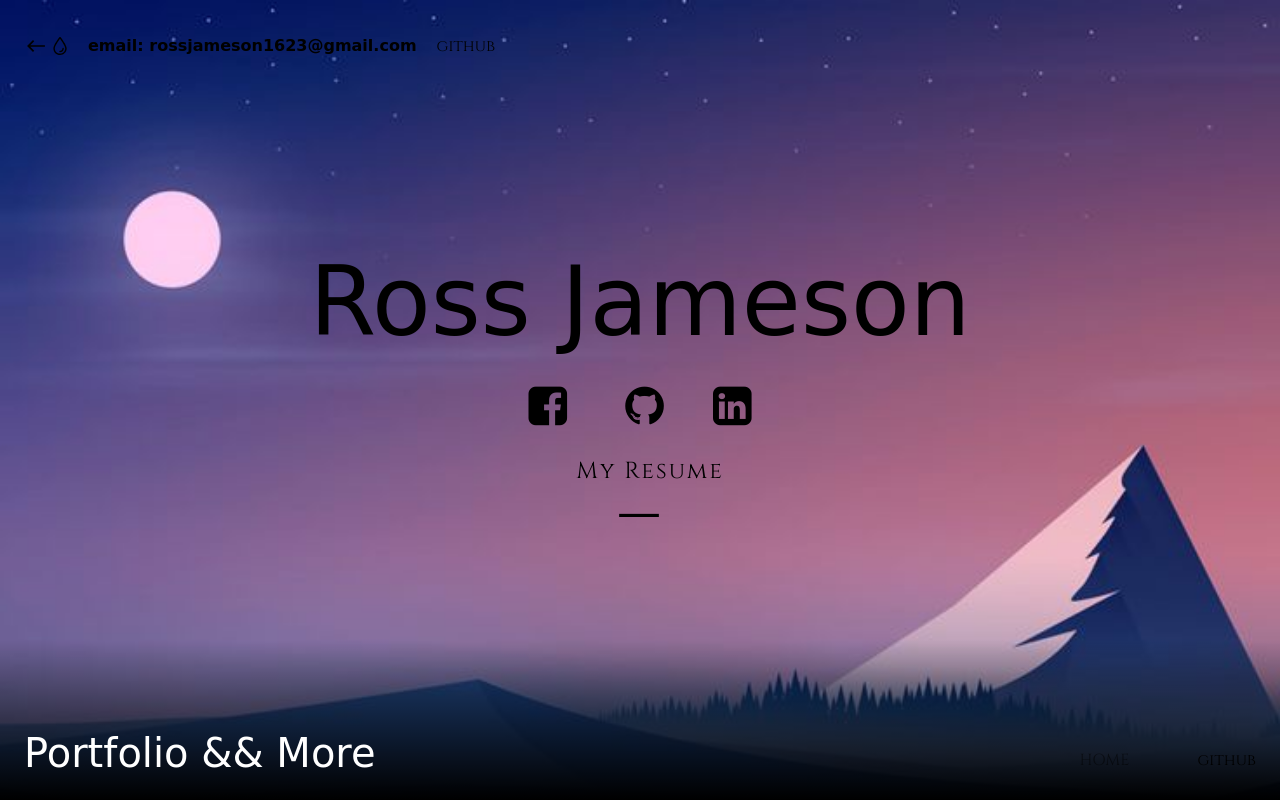
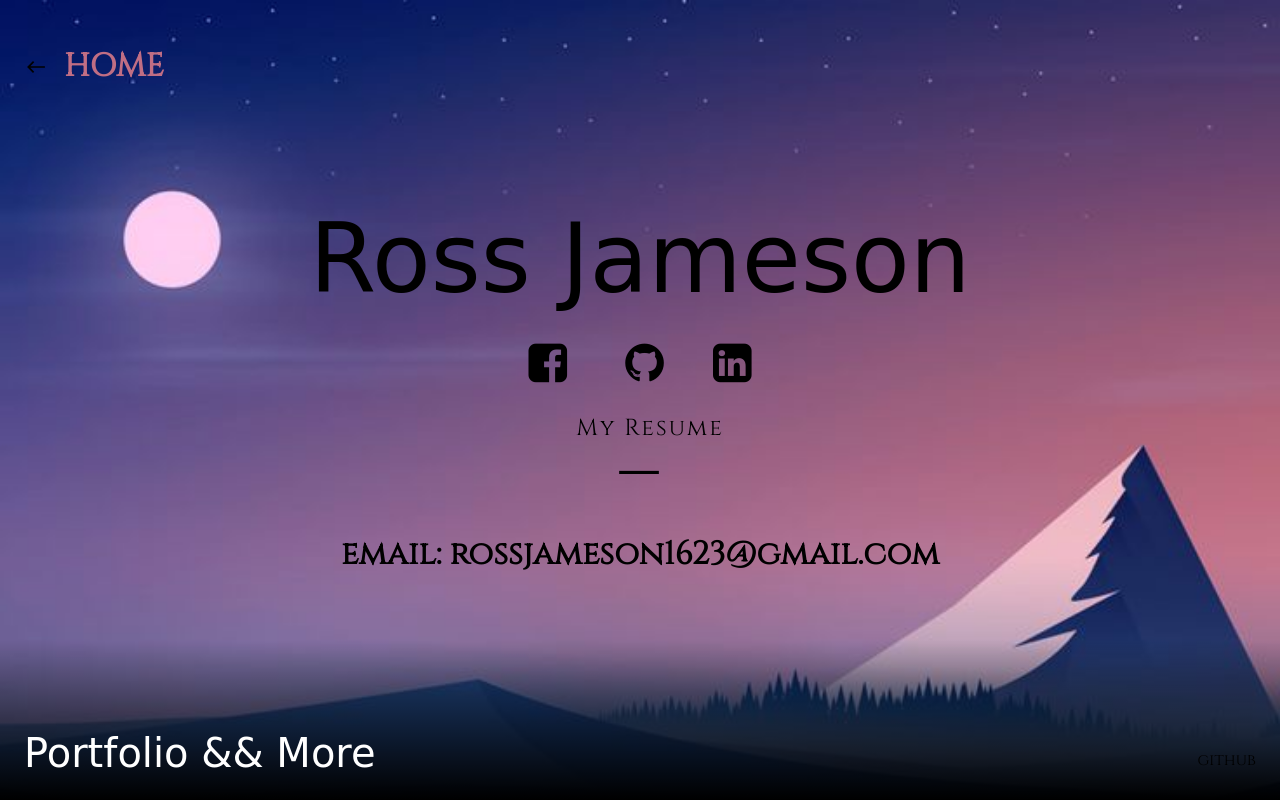
Before and after one commit to Fin23/Responsive-Portfolio, a PHP site: page / in a window 1280 px wide. Run offline with PHP 8.4, Linux system fonts and the light colour scheme; some libraries are stand-ins or nearby versions; some web fonts are replaced.

Commit message:
cleaning up profile

```diff
--- a/css/base.css
+++ b/css/base.css
@@ -175,7 +175,8 @@
 }
 
 .demo--current {
-	opacity: 0.5;
+	/* opacity: 0.5; */
+	color:#c06e84;
 }
 
 @media screen and (min-width: 55em) {
--- a/index.html
+++ b/index.html
@@ -60,24 +60,26 @@
 								</use></svg></a>
 																<!-- link for water droplet button -->
 			<!-- <a class="codrops-icon codrops-icon--drop" href="https://tympanus.net/codrops/?p=34419" title="Back to the article"> -->
-				<svg class="icon icon--drop">
+				<!-- <svg class="icon icon--drop">
 					<use xlink:href="#icon-drop">
-						</use></svg></a>
+						</use></svg></a> -->
 							</div>
 								<!-- link to you tube video  -->
-									<h2 class="codrops-header__title">email: rossjameson1623@gmail.com</h2>
+
+									<h1>
+										<a class="demo demo--current" href="index.html">HOME</a></h1>
 
 
 
 
 										 <!-- <span class="info">Hello <a href=""> What's New</a></span>  -->
 
-										<span><a href= "https://github.com/Fin23"class="github">github</a></span>
+										<!-- <span><a href= "https://github.com/Fin23"class="github">github</a></span> -->
 											</header>
 <!-- nav bar appears at bottom of screen -->
 	<nav class="demos">
 		<a class="demo" href=""></a>
-			<a class="demo demo--current" href="index2.html">HOME</a>
+
 			<!-- "https://github.com/codrops/GridMenu" -->
 				<a href= "https://github.com/Fin23"class="github">github</a>
 					</nav>
@@ -94,6 +96,9 @@
 				<li><a href="https://www.linkedin.com/in/ross-jameson-891047186/"><i class="fa fa-linkedin-square" aria-hidden="true"></i></a></li>
 					</div>
 			<div class="content__subtitle">	<a href= "./projects/resume and stuff/resume1.pdf"class="github">My Resume</a></div>
+			<a href="https://mail.google.com/mail/?view=cm&fs=1&to=rossjameson1623@gmail.com&su=SUBJECT&body=BODY">
+
+			<h1 >email: rossjameson1623@gmail.com</h1>	</a>
 				</div>
 
 			<div id="content-2" class="content content--switch">
```
